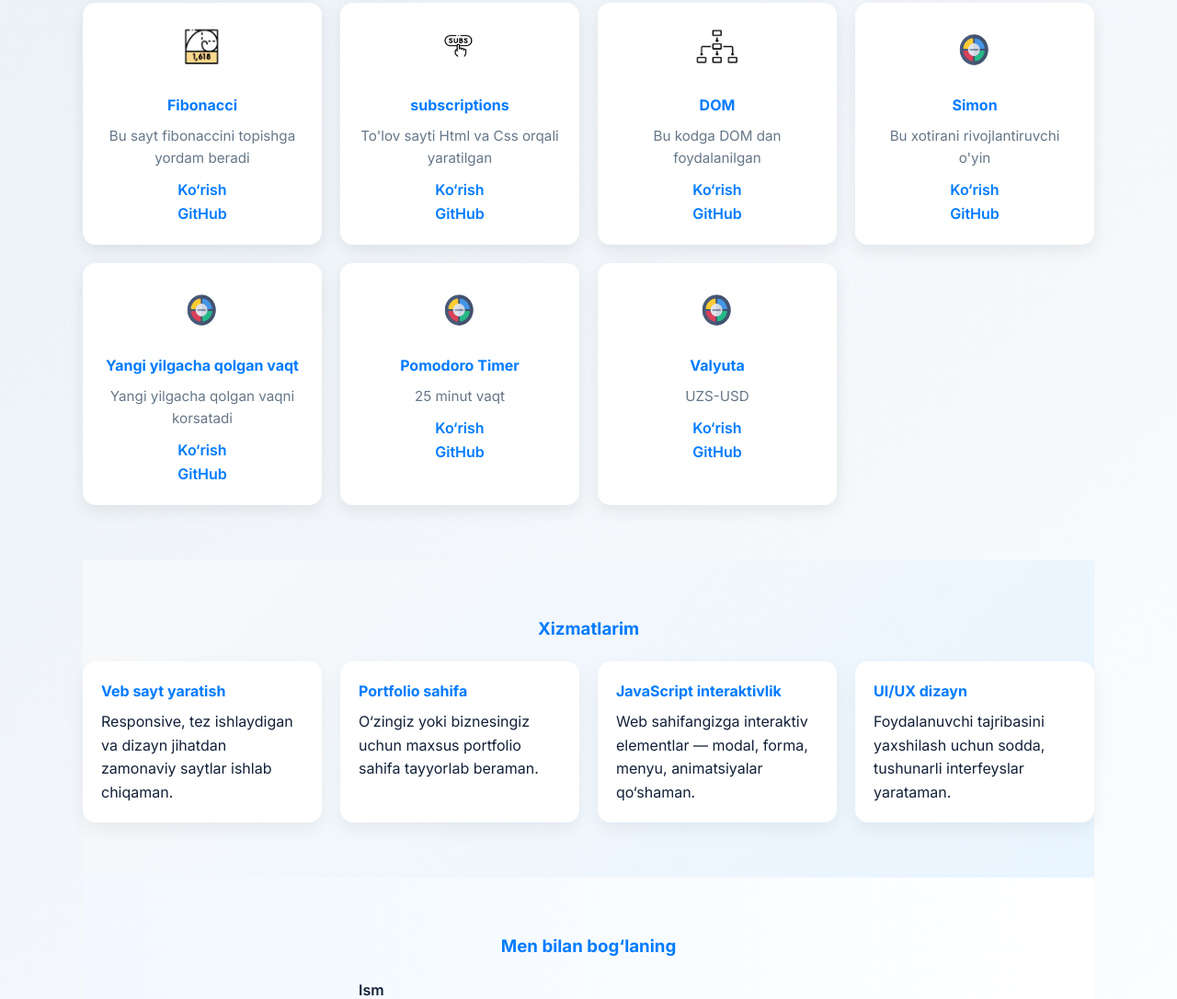
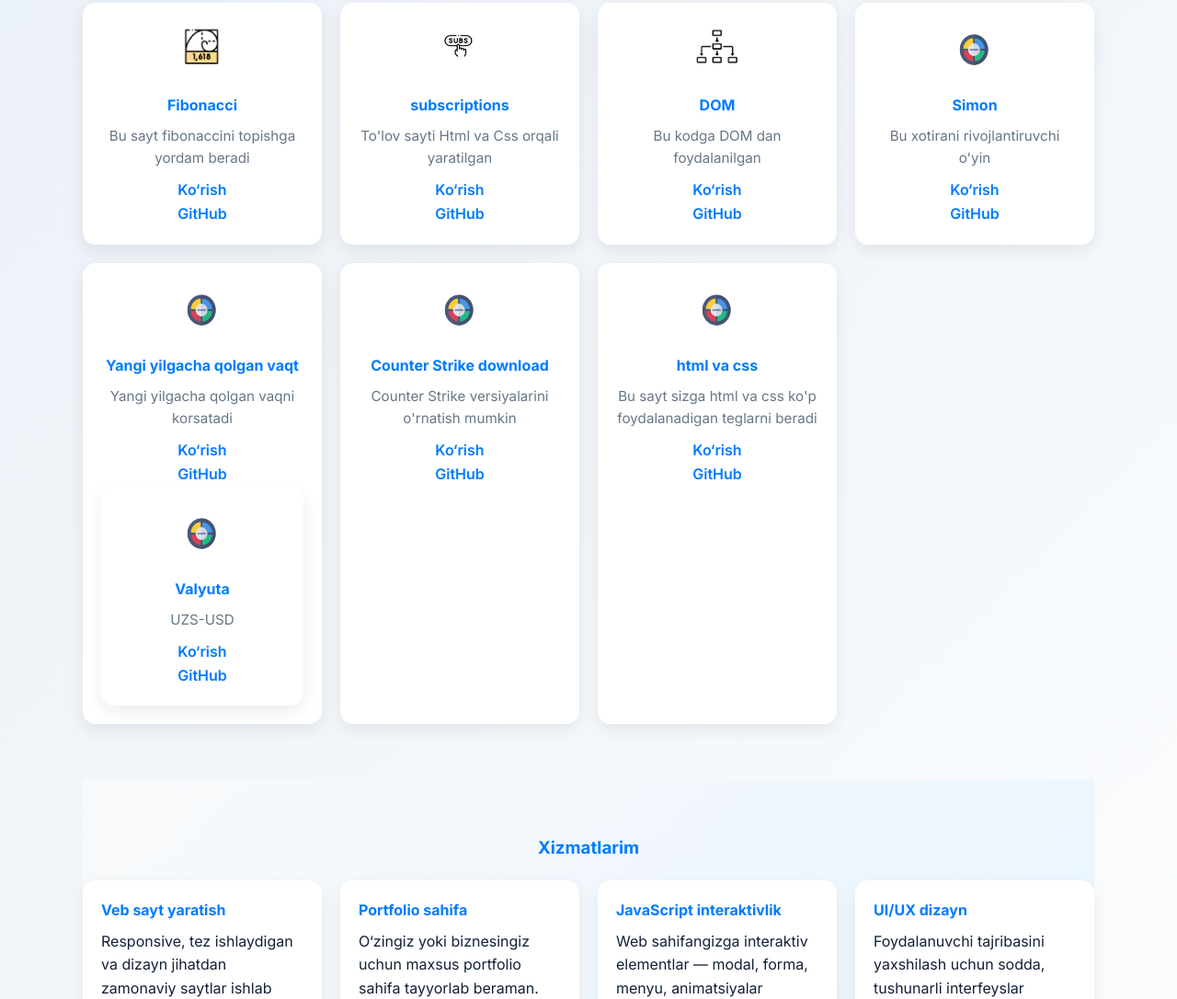
Before and after one commit to bekzodcode08/my.portfolio, a plain HTML site: page index.html in a window 1280 px wide. Shown: the part 1780-2866 px from the top of the page at 92% size. Drawn offline with Linux system fonts and the light colour scheme.

Commit message:
Update index.html

```diff
--- a/index.html
+++ b/index.html
@@ -167,17 +167,7 @@
       <a href="https://github.com/bekzodcode08/New.Year.Countdown" class="card-link">GitHub</a>
 
 
-    </article>
 
-        <article class="card">
-      <img src="image/photo_2025-11-10_17-57-11.jpg" alt="Project 1">
-      <h4>Pomodoro Timer</h4>
-      <p> 25 minut vaqt</p>
-      <a href="https://bekzodcode08.github.io/PomodoroTimer/" class="card-link">Ko‘rish</a> <br>
-      <a href="https://github.com/bekzodcode08/PomodoroTimer" class="card-link">GitHub</a>
-
-
-    </article>
 
        <article class="card">
       <img src="image/photo_2025-11-10_17-57-11.jpg" alt="Project 1">
@@ -185,6 +175,28 @@
       <p>UZS-USD</p>
       <a href="https://bekzodcode08.github.io/USD-UZS/" class="card-link">Ko‘rish</a> <br>
       <a href="https://github.com/bekzodcode08/USD-UZS" class="card-link">GitHub</a>
+
+
+    </article>
+         </article>
+
+        <article class="card">
+      <img src="image/photo_2025-11-10_17-57-11.jpg" alt="Project 1">
+      <h4>Counter Strike download</h4>
+      <p> Counter Strike versiyalarini o'rnatish mumkin</p>
+      <a href="https://bekzodcode08.github.io/CounterStrike.download/" class="card-link">Ko‘rish</a> <br>
+      <a href="https://github.com/bekzodcode08/CounterStrike.download" class="card-link">GitHub</a>
+
+
+    </article>
+      </article>
+
+        <article class="card">
+      <img src="image/photo_2025-11-10_17-57-11.jpg" alt="Project 1">
+      <h4>html va css</h4>
+      <p> Bu sayt sizga html va css ko'p foydalanadigan teglarni beradi </p>
+      <a href="https://bekzodcode08.github.io/HTML-.CSS/" class="card-link">Ko‘rish</a> <br>
+      <a href="https://github.com/bekzodcode08/HTML-.CSS" class="card-link">GitHub</a>
 
 
     </article>
```
